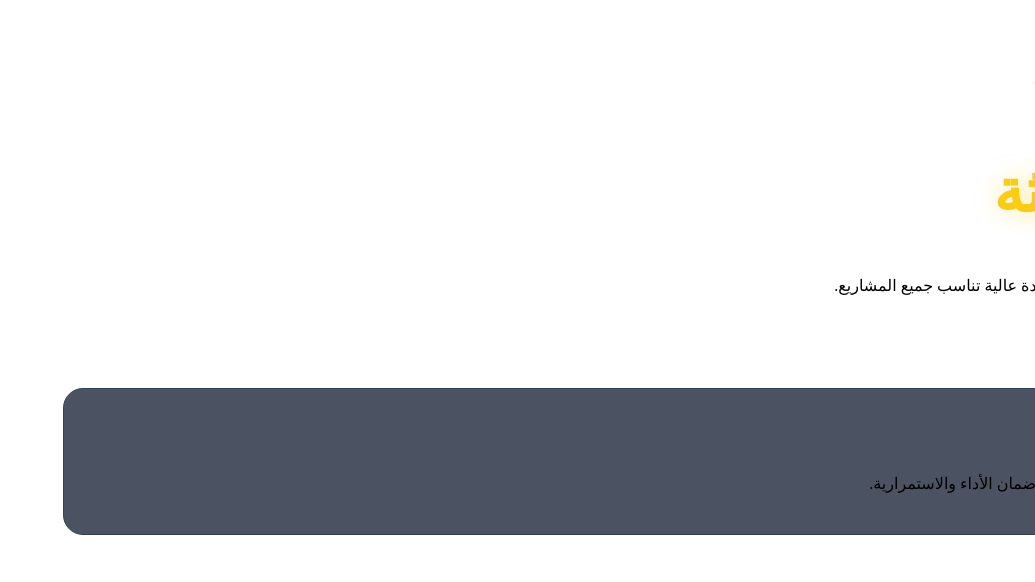
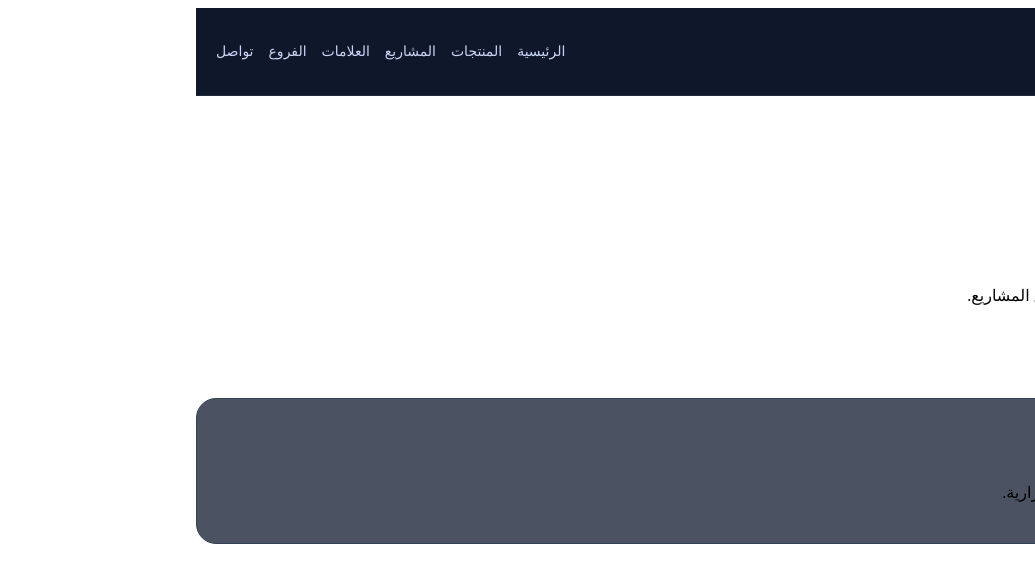
Before and after one commit to nonynony28-netizen/Menarah, a React (Vite) app: page / in a window 1280 px wide. Shown: the top 582 px of the page, without its empty margins (245-1280 px from the left). Built offline with nearby package versions, Linux system fonts and the light colour scheme.

Commit message:
Add navbar styles to index.css

```diff
--- a/src/index.css
+++ b/src/index.css
@@ -41,3 +41,33 @@ button.outline {
   border: 1px solid #334155;
   backdrop-filter: blur(10px);
 }
+.navbar {
+  display: flex;
+  justify-content: space-between;
+  align-items: center;
+  padding: 15px 20px;
+  background: #0f172a;
+  border-bottom: 1px solid #1e293b;
+}
+
+.logo {
+  color: #facc15;
+  font-size: 20px;
+  font-weight: bold;
+}
+
+.nav-links {
+  display: flex;
+  gap: 15px;
+}
+
+.nav-links a {
+  color: #cbd5f5;
+  text-decoration: none;
+  font-size: 14px;
+  transition: 0.3s;
+}
+
+.nav-links a:hover {
+  color: #facc15;
+}
```
